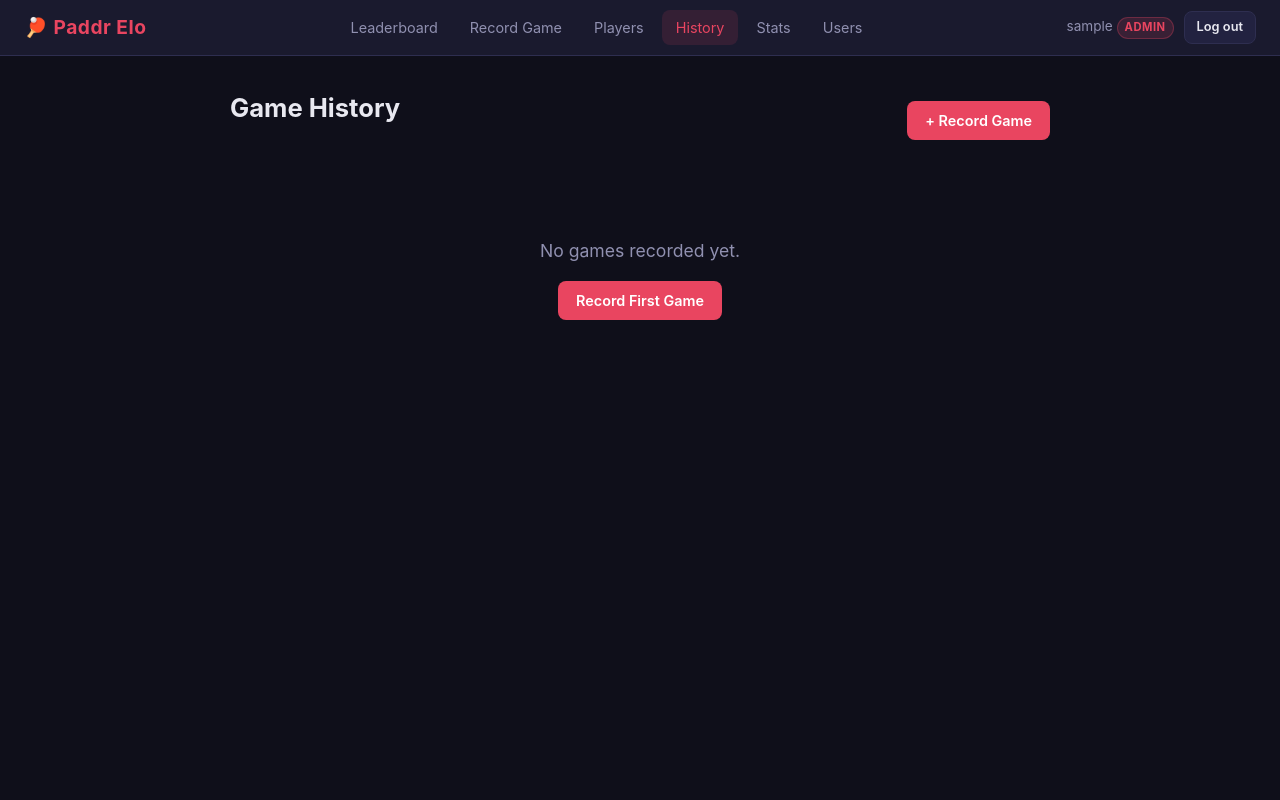
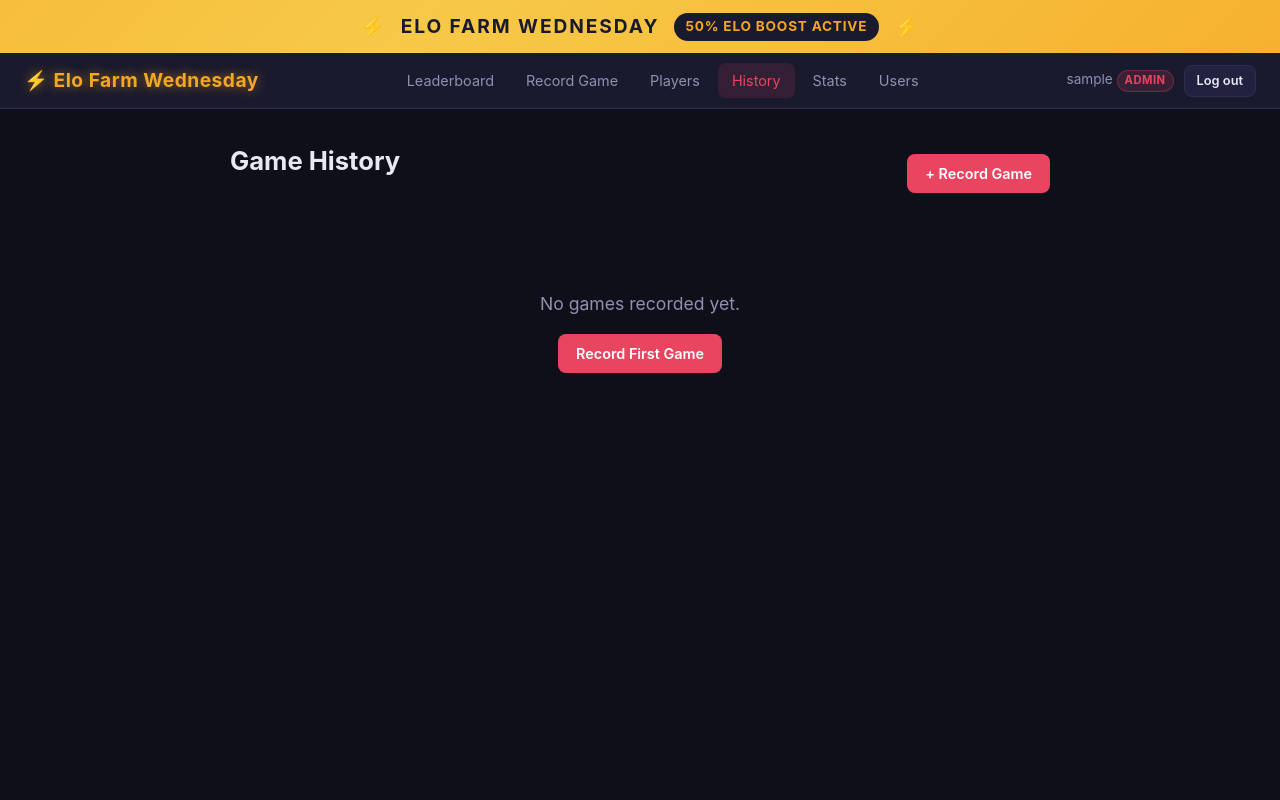
Before and after one commit to AidanHad26/Paddr-Elo, a Flask app: page /history in a window 1280 px wide. Run offline with Flask 3, Linux system fonts and the light colour scheme; the visitor is signed in with stand-in values (Sample User, id 1); data that the repository does not hold is empty; some libraries are stand-ins or nearby versions.

Commit message:
elo farm wednesday

```diff
--- a/app.py
+++ b/app.py
@@ -11,6 +11,11 @@ from werkzeug.security import check_password_hash
 
 import database
 import elo as elo_module
+
+# --- Boost Event Config (toggle here) ---
+ELO_BOOST_ACTIVE      = True
+ELO_BOOST_MULTIPLIER  = 1.5
+ELO_BOOST_LABEL       = "Elo Farm Wednesday"
 
 app = Flask(__name__)
 app.secret_key = os.environ.get("SECRET_KEY", "paddr-local-dev-secret")
@@ -37,6 +42,15 @@ def load_user(user_id):
     if row:
         return User(row["id"], row["username"], row["is_admin"])
     return None
+
+
+@app.context_processor
+def inject_boost():
+    return {
+        "elo_boost_active":     ELO_BOOST_ACTIVE,
+        "elo_boost_label":      ELO_BOOST_LABEL,
+        "elo_boost_multiplier": ELO_BOOST_MULTIPLIER,
+    }
 
 
 def admin_required(f):
@@ -138,6 +152,7 @@ def record_game():
         winner_elos=(rows_by_id[winner_ids[0]]["elo"], rows_by_id[winner_ids[1]]["elo"]),
         loser_elos=(rows_by_id[loser_ids[0]]["elo"],  rows_by_id[loser_ids[1]]["elo"]),
         cups_left=cups_left,
+        multiplier=ELO_BOOST_MULTIPLIER if ELO_BOOST_ACTIVE else 1.0,
     )
 
     database.record_game(
@@ -149,8 +164,9 @@ def record_game():
     l_names = [rows_by_id[pid]["name"] for pid in loser_ids]
     wd = result["winner_deltas"]
     ld = result["loser_deltas"]
+    prefix = "⚡ BOOSTED — " if ELO_BOOST_ACTIVE else ""
     flash(
-        f"Game recorded! "
+        f"{prefix}Game recorded! "
         f"{w_names[0]} +{wd[0]:.1f}, {w_names[1]} +{wd[1]:.1f}  |  "
         f"{l_names[0]} {ld[0]:.1f}, {l_names[1]} {ld[1]:.1f}",
         "success",
--- a/static/style.css
+++ b/static/style.css
@@ -750,3 +750,50 @@ label {
   color: var(--text-muted);
   padding: 40px 0;
 }
+
+/* === ELO BOOST EVENT === */
+.boost-banner {
+  background: linear-gradient(135deg, #f5a623, #f7c948, #f5a623);
+  background-size: 200% 200%;
+  animation: boostPulse 3s ease infinite;
+  color: #1a1a2e;
+  text-align: center;
+  padding: 10px 20px;
+  font-weight: 700;
+  font-size: 1rem;
+  display: flex;
+  justify-content: center;
+  align-items: center;
+  gap: 14px;
+  letter-spacing: 0.05em;
+}
+
+.boost-title {
+  font-size: 1.2rem;
+  text-transform: uppercase;
+  letter-spacing: 0.1em;
+}
+
+.boost-badge {
+  background: #1a1a2e;
+  color: #f5a623;
+  border-radius: 20px;
+  padding: 3px 12px;
+  font-size: 0.85rem;
+}
+
+.boost-icon {
+  font-size: 1.3rem;
+}
+
+@keyframes boostPulse {
+  0%   { background-position: 0% 50%; }
+  50%  { background-position: 100% 50%; }
+  100% { background-position: 0% 50%; }
+}
+
+/* Highlight the nav brand during boost */
+.elo-boost-active .nav-brand {
+  color: #f5a623;
+  text-shadow: 0 0 12px rgba(245, 166, 35, 0.6);
+}
--- a/templates/base.html
+++ b/templates/base.html
@@ -6,9 +6,21 @@
   <title>{% block title %}Paddr Elo{% endblock %}</title>
   <link rel="stylesheet" href="{{ url_for('static', filename='style.css') }}">
 </head>
-<body>
+<body{% if elo_boost_active %} class="elo-boost-active"{% endif %}>
+
+{% if elo_boost_active %}
+<div class="boost-banner">
+  <span class="boost-icon">⚡</span>
+  <span class="boost-title">{{ elo_boost_label }}</span>
+  <span class="boost-badge">{{ (elo_boost_multiplier * 100 - 100) | int }}% ELO BOOST ACTIVE</span>
+  <span class="boost-icon">⚡</span>
+</div>
+{% endif %}
+
   <nav class="navbar">
-    <span class="nav-brand">🏓 Paddr Elo</span>
+    <span class="nav-brand">
+      {% if elo_boost_active %}⚡ {{ elo_boost_label }}{% else %}🏓 Paddr Elo{% endif %}
+    </span>
     <div class="nav-links">
       <a href="{{ url_for('index') }}" {% if request.endpoint == 'index' %}class="active"{% endif %}>Leaderboard</a>
       <a href="{{ url_for('record_game_page') }}" {% if request.endpoint == 'record_game_page' %}class="active"{% endif %}>Record Game</a>
```
Also changed, not shown: elo.py (+4 -3 lines).
